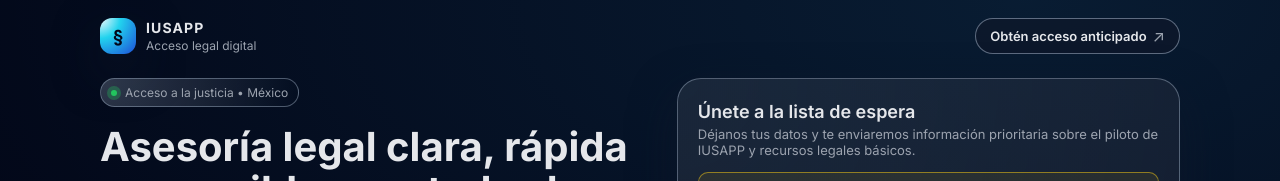
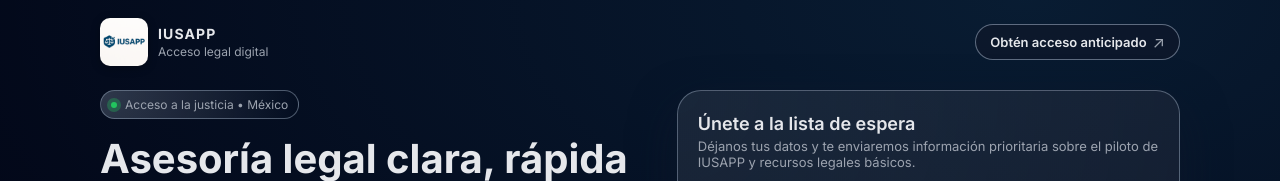
Before and after one commit to emigutig-del/iusapp, a plain HTML site: page index.html in a window 1280 px wide. Shown: the top 181 px of the page. Drawn offline with Linux system fonts and the light colour scheme.

Commit message:
logo index.html

```diff
--- a/index.html
+++ b/index.html
@@ -424,12 +424,16 @@
   <div class="page">
     <header>
       <div class="logo">
-        <div class="logo-mark">§</div>
-        <div class="logo-text">
-          <span>IUSAPP</span>
-          <span>Acceso legal digital</span>
-        </div>
-      </div>
+  <img
+    src="logo.png"
+    alt="IUSAPP Logo"
+    style="height:48px; border-radius:10px; filter:drop-shadow(0 2px 4px rgba(0,0,0,.3));"
+  >
+  <div class="logo-text">
+    <span>IUSAPP</span>
+    <span>Acceso legal digital</span>
+  </div>
+</div>
       <a
         class="header-cta"
         href="https://docs.google.com/forms/d/e/1FAIpQLSdb-rNkbN_kvuF0tNSbOloB8GhE5MxDAD0w5P3yYjzreyfAqg/viewform"
```
